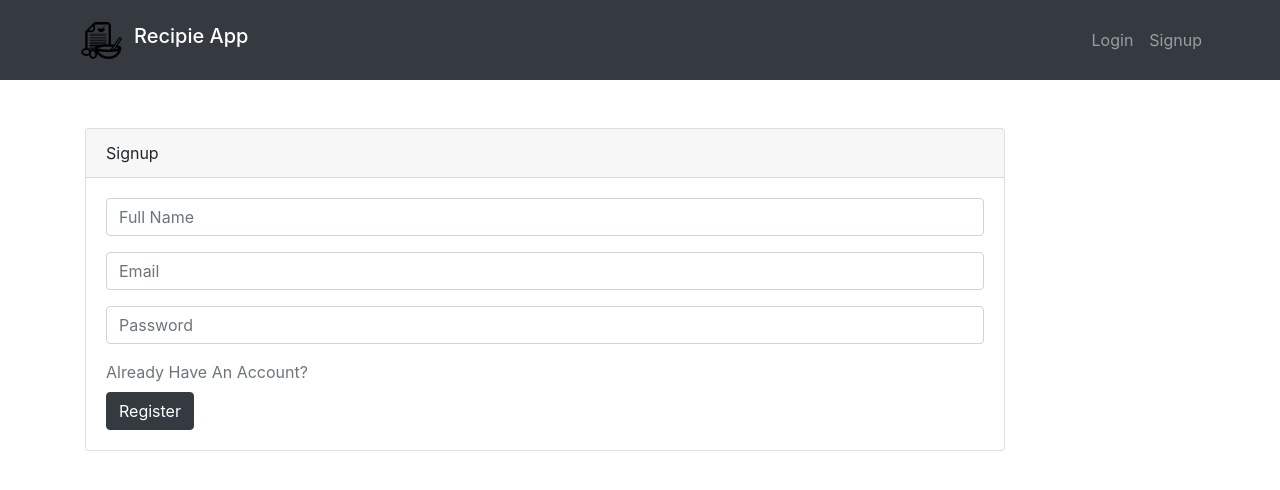
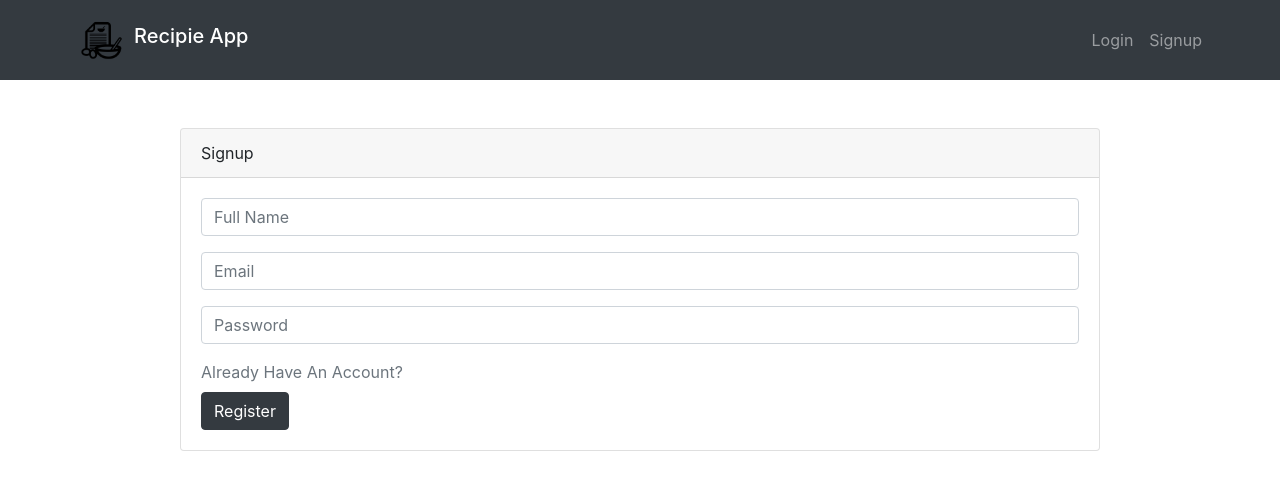
Before and after one commit to dylanbaghel/MERN_RECIPIE_APP, a React (Create React App) app in the folder client/: page /signup in a window 1280 px wide. Shown: the top 490 px of the page. Built offline with nearby package versions, Linux system fonts and the light colour scheme.

Commit message:
fixed alignment issue with login and signup component

```diff
--- a/client/src/components/Login.js
+++ b/client/src/components/Login.js
@@ -15,7 +15,7 @@ const LoginForm = ({
     return (
         <div className="container">
             <div className="row">
-                <div className="col-md-10">
+                <div className="col-md-10 mx-auto">
                     {errors.error && <p>{errors.error}</p>}
                     <div className="card">
                         <div className="card-header">
--- a/client/src/components/Signup.js
+++ b/client/src/components/Signup.js
@@ -15,7 +15,7 @@ const SignupForm = ({
     return (
         <div className="container">
             <div className="row">
-                <div className="col-md-10">
+                <div className="col-md-10 mx-auto">
                     {errors.error && <p>{errors.error}</p>}
                     <div className="card">
                         <div className="card-header">
```
